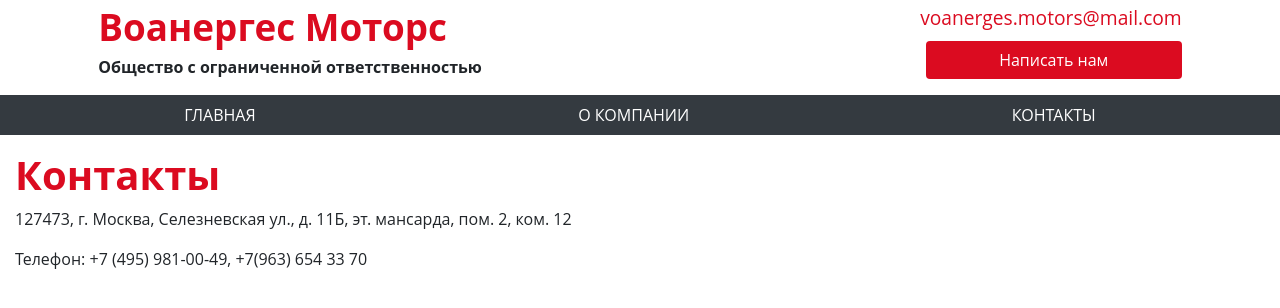
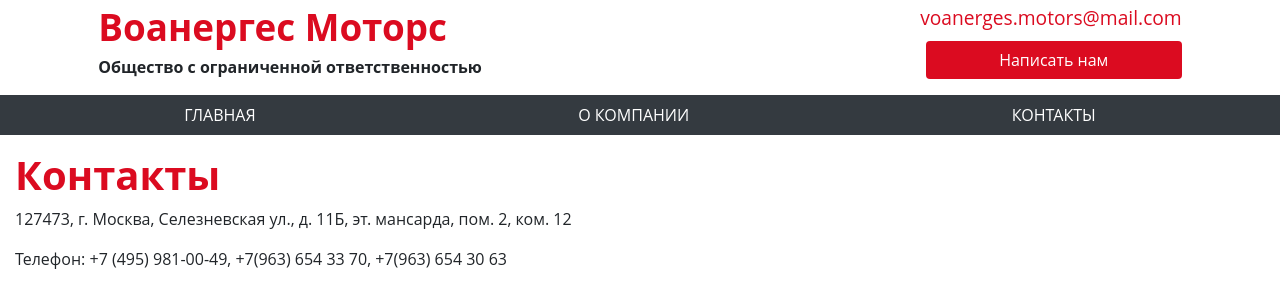
Before and after one commit to IDARABAZOV/voanerges-motors, a plain HTML site: page contacts.html in a window 1280 px wide. Drawn offline with Linux system fonts and the light colour scheme.

Commit message:
Добавил третий контактный телефон

```diff
--- a/contacts.html
+++ b/contacts.html
@@ -49,7 +49,7 @@
         <section class="contacts-content">
             <h1 class="my-red-text font-weight-bold">Контакты</h1>
             <p>127473, г. Москва, Селезневская ул., д. 11Б, эт. мансарда, пом. 2, ком. 12</p>
-            <p>Телефон: +7 (495) 981-00-49, +7(963) 654 33 70</p>
+            <p>Телефон: +7 (495) 981-00-49, +7(963) 654 33 70, +7(963) 654 30 63</p>
         </section>
         <!-- /.contacts-content -->
     </div>
```
